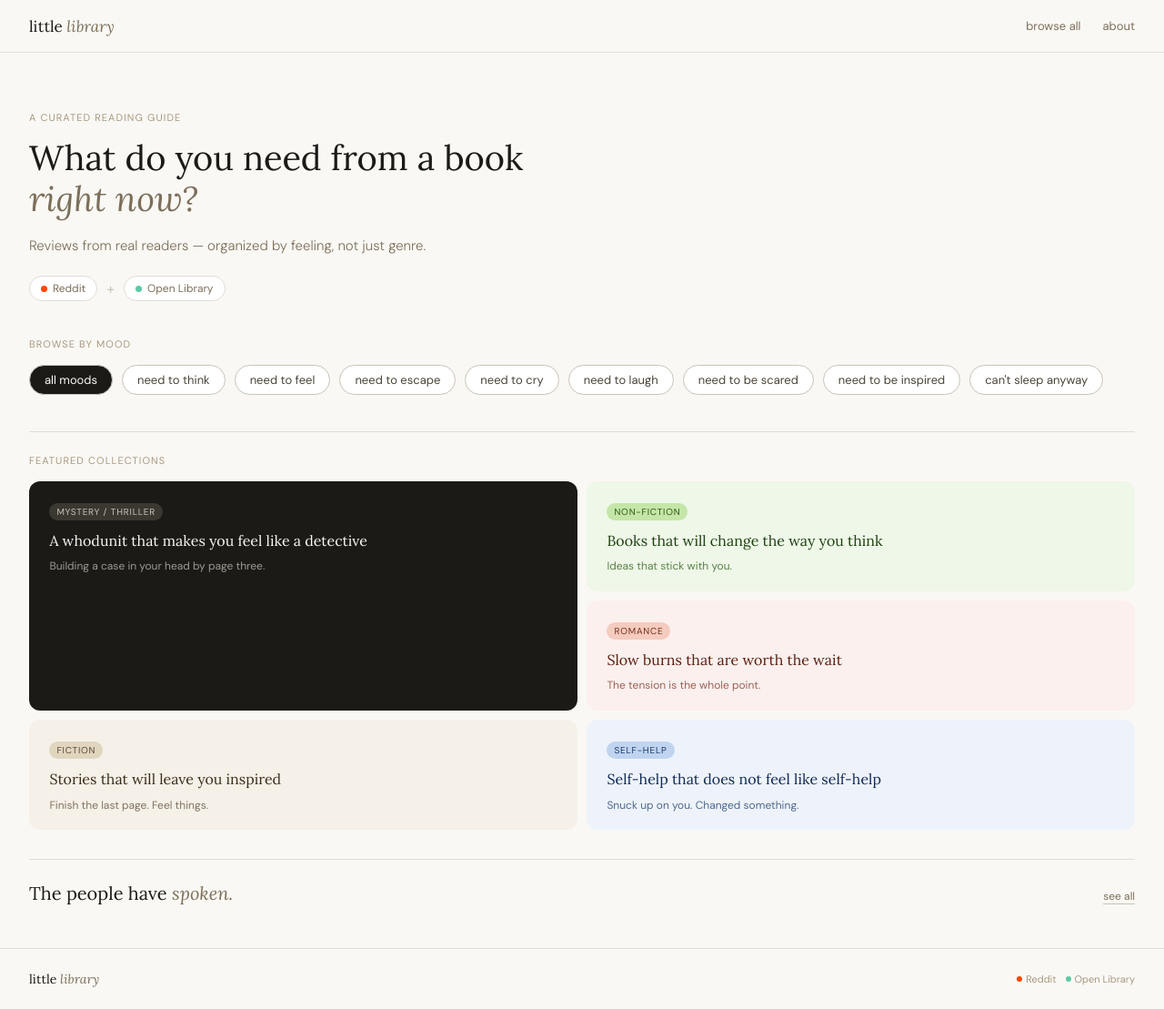
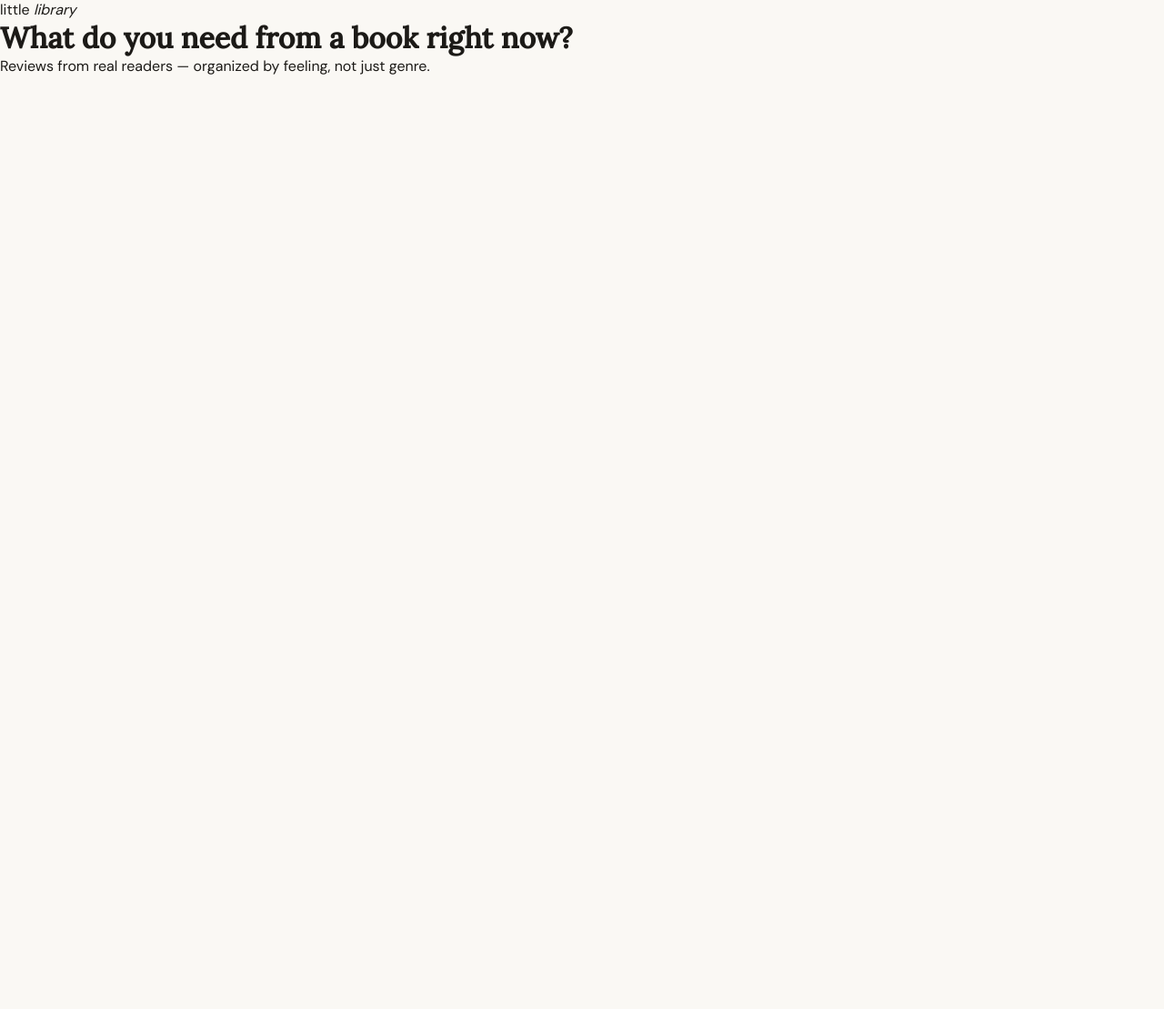
Before and after one commit to audreychurch/little-library, a Next.js app: page / in a window 1280 px wide. Shown: the whole page at 91% size. After the commit the page ends 800 px from the top, so only its background shows below. Built offline with nearby package versions, Linux system fonts and the light colour scheme.

Commit message:
Update page.tsx

```diff
--- a/src/app/page.tsx
+++ b/src/app/page.tsx
@@ -1,100 +1,13 @@
 export default function Home() {
   return (
-    <main style={{ fontFamily: "'DM Sans', sans-serif", background: "#FAF8F4", minHeight: "100vh" }}>
-
-      <nav style={{ display: "flex", alignItems: "center", justifyContent: "space-between", padding: "1.1rem 2rem", borderBottom: "0.5px solid #E0DDD6" }}>
-        <div style={{ fontFamily: "'Lora', serif", fontSize: "17px" }}>
-          little <em style={{ color: "#7C6F5A" }}>library</em>
-        </div>
-        <div style={{ display: "flex", gap: "1.5rem" }}>
-          <a href="#" style={{ fontSize: "13px", color: "#7C6F5A", textDecoration: "none" }}>browse all</a>
-          <a href="#" style={{ fontSize: "13px", color: "#7C6F5A", textDecoration: "none" }}>about</a>
-        </div>
+    <main>
+      <nav>
+        <div>little <em>library</em></div>
       </nav>
-
-      <div style={{ padding: "4rem 2rem 2.5rem", maxWidth: "680px" }}>
-        <div style={{ fontSize: "11px", letterSpacing: "0.1em", textTransform: "uppercase", color: "#A89880", marginBottom: "0.9rem" }}>
-          A curated reading guide
-        </div>
-        <h1 style={{ fontFamily: "'Lora', serif", fontSize: "38px", fontWeight: 400, lineHeight: 1.2, color: "#1C1A17", marginBottom: "1rem" }}>
-          What do you need from a book <em style={{ color: "#7C6F5A" }}>right now?</em>
-        </h1>
-        <p style={{ fontSize: "15px", color: "#7C6F5A", lineHeight: 1.7, fontWeight: 300 }}>
-          Reviews from real readers — organized by feeling, not just genre.
-        </p>
-        <div style={{ display: "flex", gap: "10px", marginTop: "1.25rem" }}>
-          <div style={{ display: "flex", alignItems: "center", gap: "6px", fontSize: "12px", color: "#7C6F5A", padding: "5px 12px", border: "0.5px solid #E0DDD6", borderRadius: "999px", background: "#fff" }}>
-            <span style={{ width: "7px", height: "7px", borderRadius: "50%", background: "#FF4500", display: "inline-block" }}></span>
-            Reddit
-          </div>
-          <span style={{ color: "#C8C3B8", alignSelf: "center" }}>+</span>
-          <div style={{ display: "flex", alignItems: "center", gap: "6px", fontSize: "12px", color: "#7C6F5A", padding: "5px 12px", border: "0.5px solid #E0DDD6", borderRadius: "999px", background: "#fff" }}>
-            <span style={{ width: "7px", height: "7px", borderRadius: "50%", background: "#5DCAA5", display: "inline-block" }}></span>
-            Open Library
-          </div>
-        </div>
+      <div>
+        <h1>What do you need from a book right now?</h1>
+        <p>Reviews from real readers — organized by feeling, not just genre.</p>
       </div>
-
-      <div style={{ fontSize: "11px", letterSpacing: "0.1em", textTransform: "uppercase", color: "#A89880", padding: "0 2rem", marginBottom: "1rem" }}>
-        Browse by mood
-      </div>
-      <div style={{ display: "flex", gap: "10px", padding: "0 2rem 0.5rem", overflowX: "auto" }}>
-        {["all moods", "need to think", "need to feel", "need to escape", "need to cry", "need to laugh", "need to be scared", "need to be inspired", "can't sleep anyway"].map((mood, i) => (
-          <div key={mood} style={{ whiteSpace: "nowrap", fontSize: "13px", padding: "7px 16px", borderRadius: "999px", border: "0.5px solid #C8C3B8", background: i === 0 ? "#1C1A17" : "#fff", color: i === 0 ? "#FAF8F4" : "#4A4438", cursor: "pointer", flexShrink: 0 }}>
-            {mood}
-          </div>
-        ))}
-      </div>
-
-      <div style={{ height: "0.5px", background: "#E0DDD6", margin: "2rem 2rem 0" }}></div>
-      <div style={{ fontSize: "11px", letterSpacing: "0.1em", textTransform: "uppercase", color: "#A89880", padding: "1.5rem 2rem 1rem" }}>
-        Featured collections
-      </div>
-
-      <div style={{ display: "grid", gridTemplateColumns: "repeat(2, 1fr)", gap: "10px", padding: "0 2rem" }}>
-        {[
-          { tag: "Mystery / Thriller", title: "A whodunit that makes you feel like a detective", desc: "Building a case in your head by page three.", bg: "#1C1A17", tagBg: "#3A3830", tagColor: "#C8C3B8", titleColor: "#FAF8F4", descColor: "#C8C3B8", tall: true },
-          { tag: "Non-fiction", title: "Books that will change the way you think", desc: "Ideas that stick with you.", bg: "#EEF7E8", tagBg: "#C4E6A8", tagColor: "#2A5A10", titleColor: "#1E4210", descColor: "#2A5A10", tall: false },
-          { tag: "Romance", title: "Slow burns that are worth the wait", desc: "The tension is the whole point.", bg: "#FBF0EE", tagBg: "#F4CBBF", tagColor: "#7A2E1A", titleColor: "#5A1F10", descColor: "#7A3020", tall: false },
-          { tag: "Fiction", title: "Stories that will leave you inspired", desc: "Finish the last page. Feel things.", bg: "#F5F0E8", tagBg: "#E0D5BF", tagColor: "#5A4A30", titleColor: "#3A2E1A", descColor: "#5A4A30", tall: false },
-          { tag: "Self-help", title: "Self-help that does not feel like self-help", desc: "Snuck up on you. Changed something.", bg: "#EEF3FB", tagBg: "#C0D4F0", tagColor: "#1A3A6A", titleColor: "#102A54", descColor: "#1A3A6A", tall: false },
-        ].map((card) => (
-          <div key={card.title} style={{ background: card.bg, borderRadius: "12px", padding: "1.3rem 1.4rem 1.1rem", cursor: "pointer", gridRow: card.tall ? "span 2" : "span 1" }}>
-            <span style={{ display: "inline-block", fontSize: "10px", letterSpacing: "0.08em", textTransform: "uppercase", padding: "3px 8px", borderRadius: "999px", background: card.tagBg, color: card.tagColor, marginBottom: "0.75rem" }}>
-              {card.tag}
-            </span>
-            <h3 style={{ fontFamily: "'Lora', serif", fontSize: "16px", fontWeight: 400, lineHeight: 1.35, color: card.titleColor, marginBottom: "0.5rem" }}>
-              {card.title}
-            </h3>
-            <p style={{ fontSize: "12px", lineHeight: 1.6, color: card.descColor, opacity: 0.75 }}>
-              {card.desc}
-            </p>
-          </div>
-        ))}
-      </div>
-
-      <div style={{ height: "0.5px", background: "#E0DDD6", margin: "2rem 2rem 0" }}></div>
-      <div style={{ display: "flex", alignItems: "baseline", justifyContent: "space-between", padding: "1.5rem 2rem 1rem" }}>
-        <span style={{ fontFamily: "'Lora', serif", fontSize: "20px", fontWeight: 400 }}>
-          The people have <em style={{ color: "#7C6F5A" }}>spoken.</em>
-        </span>
-        <a href="#" style={{ fontSize: "12px", color: "#7C6F5A", textDecoration: "none", borderBottom: "0.5px solid #C8C3B8" }}>see all</a>
-      </div>
-
-      <div style={{ borderTop: "0.5px solid #E0DDD6", padding: "1.5rem 2rem", display: "flex", alignItems: "center", justifyContent: "space-between", marginTop: "2rem" }}>
-        <div style={{ fontFamily: "'Lora', serif", fontSize: "14px" }}>
-          little <em style={{ color: "#7C6F5A" }}>library</em>
-        </div>
-        <div style={{ display: "flex", gap: "10px" }}>
-          <span style={{ fontSize: "11px", color: "#A89880", display: "flex", alignItems: "center", gap: "4px" }}>
-            <span style={{ width: "6px", height: "6px", borderRadius: "50%", background: "#FF4500", display: "inline-block" }}></span>Reddit
-          </span>
-          <span style={{ fontSize: "11px", color: "#A89880", display: "flex", alignItems: "center", gap: "4px" }}>
-            <span style={{ width: "6px", height: "6px", borderRadius: "50%", background: "#5DCAA5", display: "inline-block" }}></span>Open Library
-          </span>
-        </div>
-      </div>
-
     </main>
-  );
+  )
 }
```
